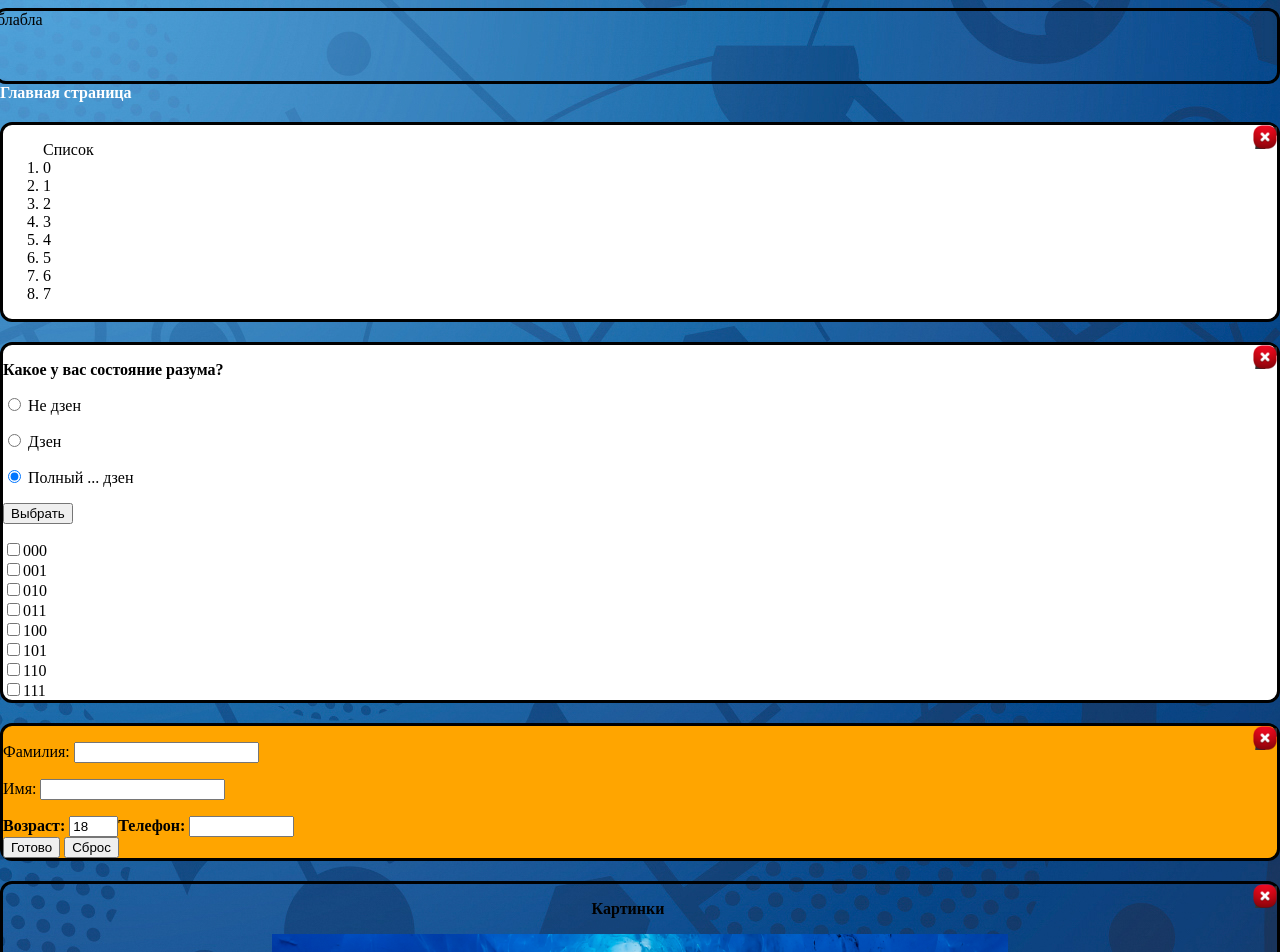
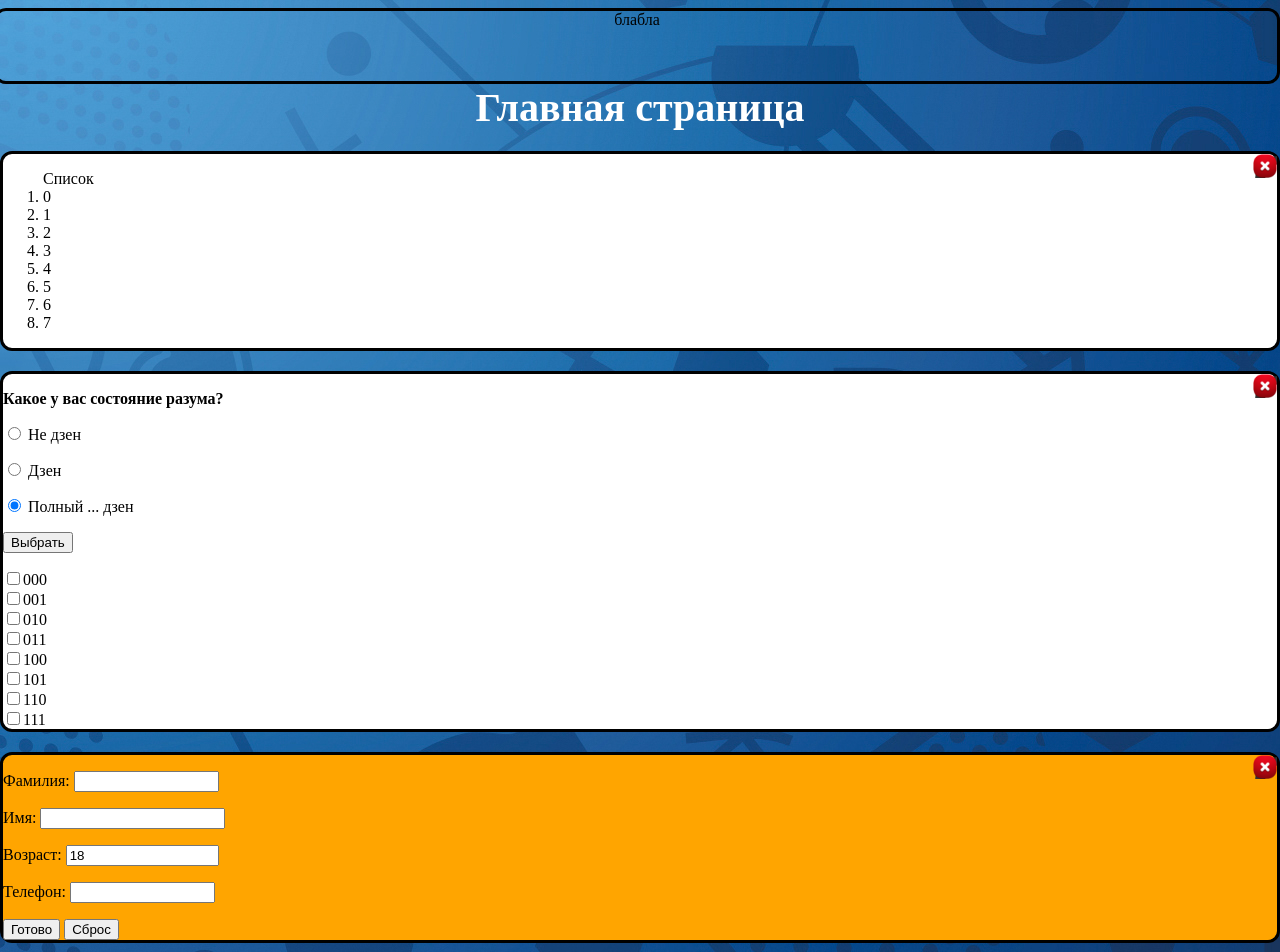
Before and after one commit to mdymura/chalange2, a plain HTML site: page chalange 2.html in a window 1280 px wide. Shown: the top 952 px of the page. Drawn offline with Linux system fonts and the light colour scheme.

Commit message:
маленькие правки

```diff
--- a/StyleSheet.css
+++ b/StyleSheet.css
@@ -12,7 +12,7 @@ body {
     margin-right: 0px;
 
 }
-header{
+header{text-align: center;
     font-size:25%;
     height: 70px;
     width: 100%;
@@ -26,21 +26,15 @@ header{
     font-size:medium;
 }
 
-end {
-    height: 30%;
-    width: 100%;
-    background-color:white;
-    background-size:cover;
-    background-position: center center;
-    margin-left: 0px;
-    margin-right: 0px;
-}
 
 img{
     height:416px;
     width:736px;
 }
-
+.midinfo{text-align: center;
+    color: white;
+    font-size: 40px;
+}
 .clear_coment{
   background: url('style/img/up.ico');
   float: right;
@@ -57,7 +51,8 @@ img{
     border-style: solid;
     border-radius: 12px;
 }
-.blablabla{
+.buttons{
+    color: black;
     margin-top: 20px;
     border: 3px;
     border-color: black;
@@ -75,6 +70,7 @@ img{
 }
 
 .pictures{
+    text-align: center;
     margin-top: 20px;
     border: 3px;
     border-color: black;
@@ -83,7 +79,8 @@ img{
 
 }
 
-.wiki{margin-top: 20px;
+.wiki{text-align: center;
+    margin-top: 20px;
     border: 3px;
     border-color: black;
     border-style: solid;
--- a/chalange 2.html
+++ b/chalange 2.html
@@ -15,9 +15,9 @@
 
 <header >блабла</header>
 <body>
-<div class="midinfo" style="color: white" style="font-size:100px"  ><b>Главная страница </b>
+<div class="midinfo" ><b>Главная страница </b>
 </div>
-<div class="list"  style="color:black "><img src="style/img/close.png" id ="close" class="clear_coment">
+<div class="list"  ><img src="style/img/close.png" id ="close" class="clear_coment">
     <ol type="1">Список
     <li>0</li>
     <li>1</li>
@@ -29,7 +29,7 @@
     <li>7</li></ol>
 </div>
 
-<div class="blablabla" style="color:black"><img src="style/img/close.png"   class="clear_coment"  ><p><b>Какое у вас состояние разума?</b></p>
+<div class="buttons" ><img src="style/img/close.png"   class="clear_coment"  ><p><b>Какое у вас состояние разума?</b></p>
     <p><input name="dzen" type="radio" value="nedzen"> Не дзен</p>
     <p><input name="dzen" type="radio" value="dzen"> Дзен</p>
     <p><input name="dzen" type="radio" value="pdzen" checked> Полный ... дзен</p>
@@ -47,19 +47,19 @@
 <div class="forms" ><img src="style/img/close.png"   class="clear_coment"  ><form action="chalange 2.html"   method="POST" name="Form1" target="_blank">
 <TABLE>
         <p>Фамилия:
-        <INPUT NAME="Family" SIZE=20 onBlur="this.value=this.value.toUpperCase()"></p>
+        <INPUT NAME="Family" SIZE=15 onBlur="this.value=this.value.toUpperCase()"></p>
         <p> Имя:
          <INPUT NAME="Name" SIZE=20 onBlur="this.value=this.value.toUpperCase()"></p>
-        <TR> <B>Возраст:<B></TD>
-         <INPUT NAME="Age" SIZE=3 VALUE="18" onBlur="this.value=CheckAge(this.value)" onFocus="this.select()"></TD></TR>
-        <TR> <B>Телефон:<B></TD>
-         <INPUT NAME="Phone" SIZE=10></TD></TR>
+        <P>Возраст:
+        <INPUT NAME="Age" SIZE=16 VALUE="18" onBlur="this.value=CheckAge(this.value)" onFocus="this.select()"></P>
+        <P>Телефон:
+        <INPUT NAME="Phone" SIZE=15></P>
     </TABLE>
     <INPUT TYPE="button" VALUE="Готово" onClick="Complete();">
     <INPUT TYPE="reset" VALUE="Сброс">
 </form>
 </div>
-<div class="pictures" align="center" ><img src="style/img/close.png"   class="clear_coment"  ><p>Картинки</p>
+<div class="pictures"  ><img src="style/img/close.png"   class="clear_coment"  ><p>Картинки</p>
         <a href="style/img/1.jpg"><img alt="backgrounds" src="style/img/1.jpg"/></a>
         <a href="style/img/2.jpg"><img alt="backgrounds" src="style/img/2.jpg" /></a>
         <a href="style/img/3.jpg"><img alt="backgrounds" src="style/img/3.jpg" /></a>
```
